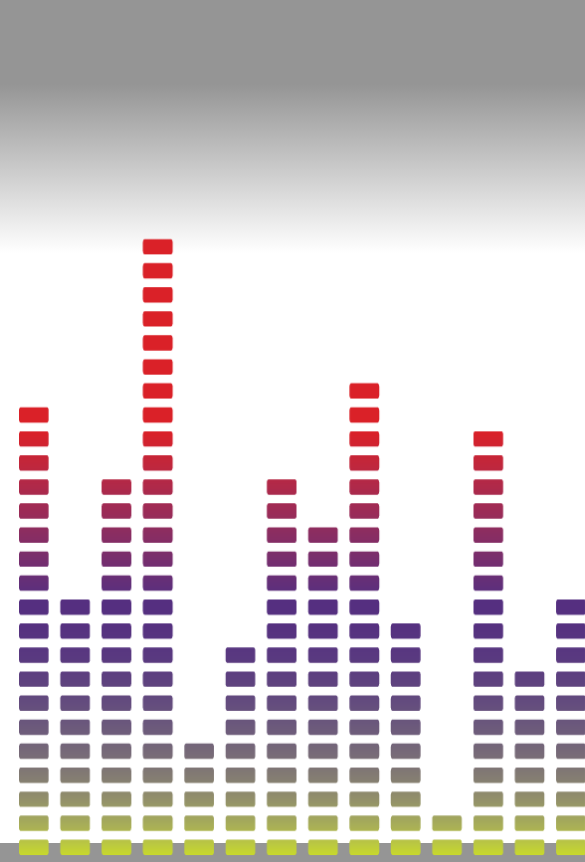
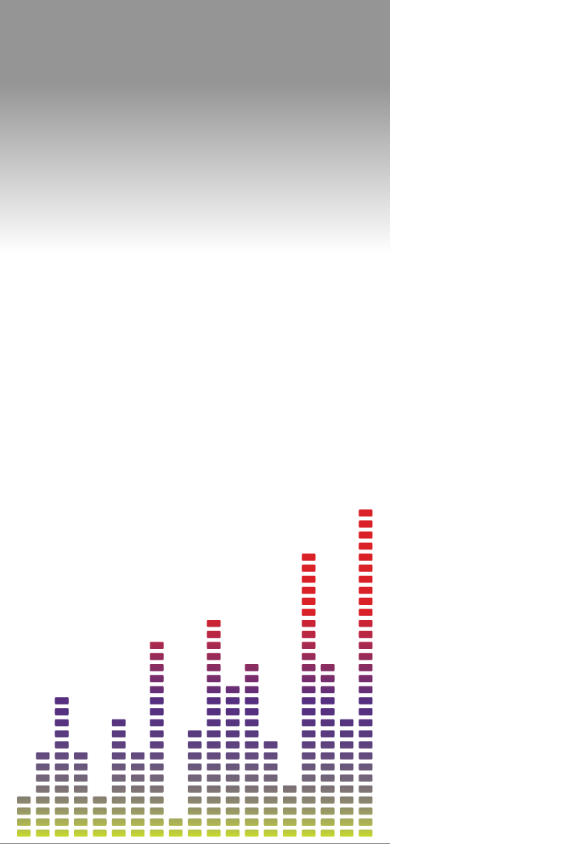
Before and after one commit to DieumegardGregory/cdefg-hackhathon, a JavaScript app: page / in a window 390 px wide. Shown: the top 862 px of the page, 585 px wide, since content can reach past the window. Built offline with nearby package versions, Linux system fonts and the light colour scheme; the HTML template or start-up script is replaced by a standard one.

Commit message:
Equalizer responsive fait

```diff
--- a/src/App.css
+++ b/src/App.css
@@ -4,8 +4,24 @@
 
 #equa {
   position: absolute;
-  position: absolute;
   height: 86vh;
-  top: 128px;
-  left: 6px;
+  top: 124px;
+  left: 24px;
 }
+
+#equalizerMobile {
+  display: none;
+}
+
+@media only screen and (max-width: 800px) {
+  #equa {
+    display: none;
+  }
+
+  #equalizerMobile {
+    display: block;
+    position: absolute;
+    height: 340px;
+    top: 495px;
+  }
+}
--- a/src/App.js
+++ b/src/App.js
@@ -1,12 +1,14 @@
 import { Routes, Route } from "react-router-dom";
 import "./App.css";
 import equalizer from "./assets/background-01.png";
+import equalizerMobile from "./assets/background-mobi-01.png";
 
 function App() {
   return (
     <div className="App">
       <div className="relative">
         <img src={equalizer} alt="Equalizer" id="equa" />
+        <img src={equalizerMobile} alt="Equalizer" id="equalizerMobile" />
       </div>
     </div>
   );
```
